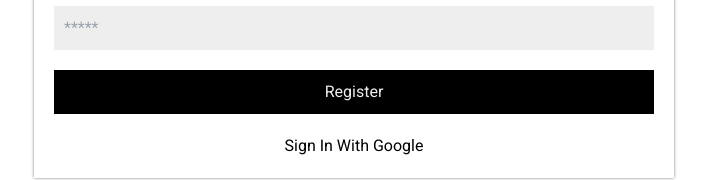
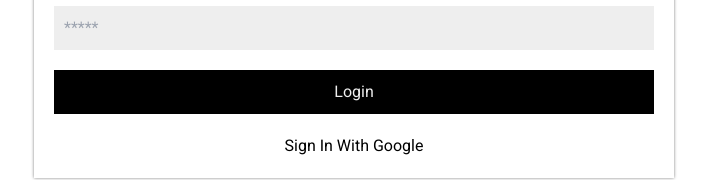
Before and after one commit to MHendriF/Hello-Next-JS, a Next.js app in the folder VIP-CODE-STUDIO/pnpm-next-app/: page /auth/login in a window 1280 px wide. Shown: the part 396-576 px from the top of the page, without its empty margins (286-993 px from the left). Built offline with nearby package versions, Linux system fonts and the light colour scheme.

Commit message:
update title

```diff
--- a/VIP-CODE-STUDIO/pnpm-next-app/src/views/auth/login/index.tsx
+++ b/VIP-CODE-STUDIO/pnpm-next-app/src/views/auth/login/index.tsx
@@ -72,7 +72,7 @@
             className={styles.login__form__button}
             disabled={isLoading}
           >
-            {isLoading ? "Loading..." : "Register"}
+            {isLoading ? "Loading..." : "Login"}
           </button>
         </form>
         <button
```
